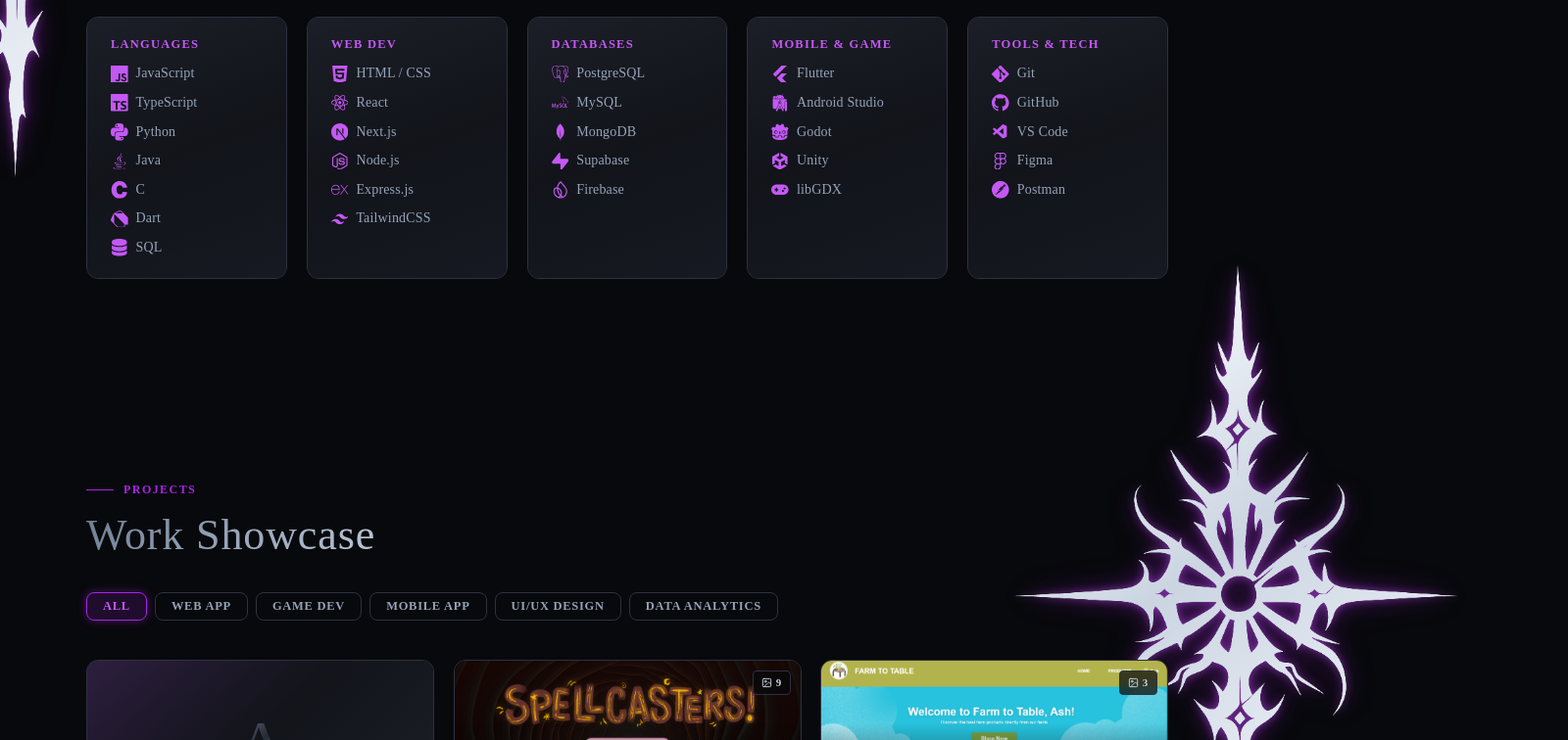
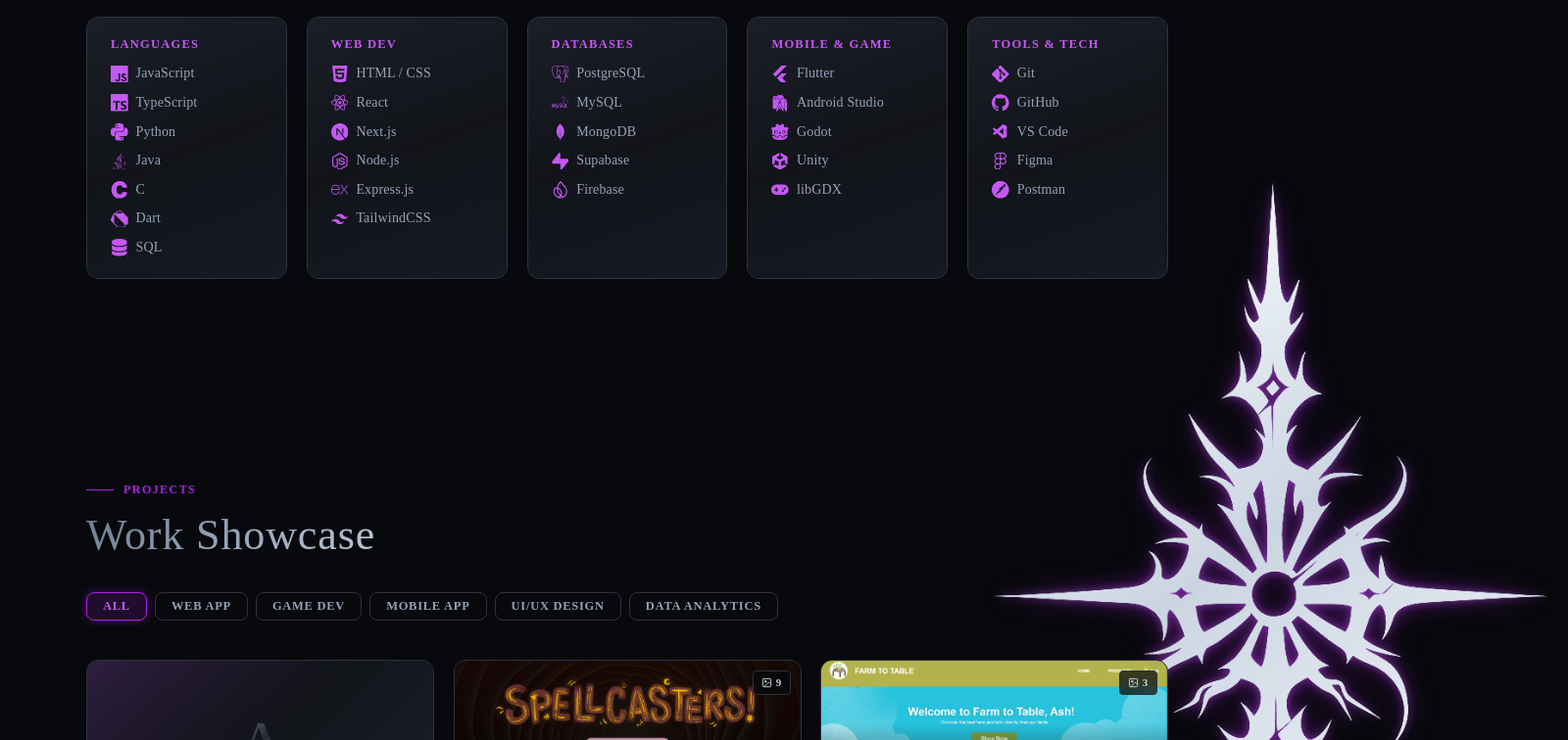
Before and after one commit to ashdsabandal/portfolio, a React (Vite) app: page / in a window 1280 px wide. Shown: the part 1080-1836 px from the top of the page at 98% size, 1600 px wide, since content can reach past the window. Built offline with nearby package versions, Linux system fonts and the light colour scheme; a web font is replaced by a local one.

Commit message:
feat: improve responsive layout of svg elements

```diff
--- a/src/App.jsx
+++ b/src/App.jsx
@@ -55,15 +55,15 @@
       <main>
         <Hero />
 
-        <SigilDivider svg={Sigil1Svg} left="-22%" alt="Sigil Divider 1" maxWidth="480px" top="50px" />
+        <SigilDivider svg={Sigil1Svg} left="-28%" alt="Sigil Divider 1" maxWidth="480px" top="50px" />
 
         <TechStack />
 
-        <SigilDivider svg={Sigil1Svg} right="-22%" alt="Sigil Divider 2" maxWidth="480px" top="220px" />
+        <SigilDivider svg={Sigil1Svg} right="-30%" alt="Sigil Divider 2" maxWidth="600px" top="220px" minWidth="250px" />
 
         <Projects onOpenProject={openProject} />
 
-        <SigilDivider svg={Sigil2Svg} right="-16%" alt="Sigil Divider 3" maxWidth="700px" top="420px" />
+        <SigilDivider svg={Sigil2Svg} right="0%" alt="Sigil Divider 3" maxWidth="700px" top="70px" minWidth="380px" transform="translateY(-20%) translateX(160px)" />
 
         <Experience />
 
--- a/src/components/SigilDivider.jsx
+++ b/src/components/SigilDivider.jsx
@@ -4,9 +4,11 @@
   svg,
   alt = "sigil divider",
   maxWidth = "400px",
+  minWidth = "180px",
   top = 0,
   left,
   right,
+  position = "absolute",
   transform = "translateY(-50%)"
 }) => {
   return (
@@ -18,12 +20,12 @@
     }}>
       <div className="section-container" style={{ position: 'relative', height: 0 }}>
         <div className="sigil-glow" style={{
-          position: 'absolute',
+          position,
           top,
           left,
           right,
           transform, // Defaults to centering over the section boundary vertically
-          width: 'clamp(120px, 45vw, 100%)', // Responsive width that shrinks on mobile
+          width: `clamp(${minWidth}, 60vw, 100%)`, // Responsive width that shrinks on mobile
           maxWidth, // Easily change this via the maxWidth prop
           aspectRatio: '616 / 980',
         }}>
```
